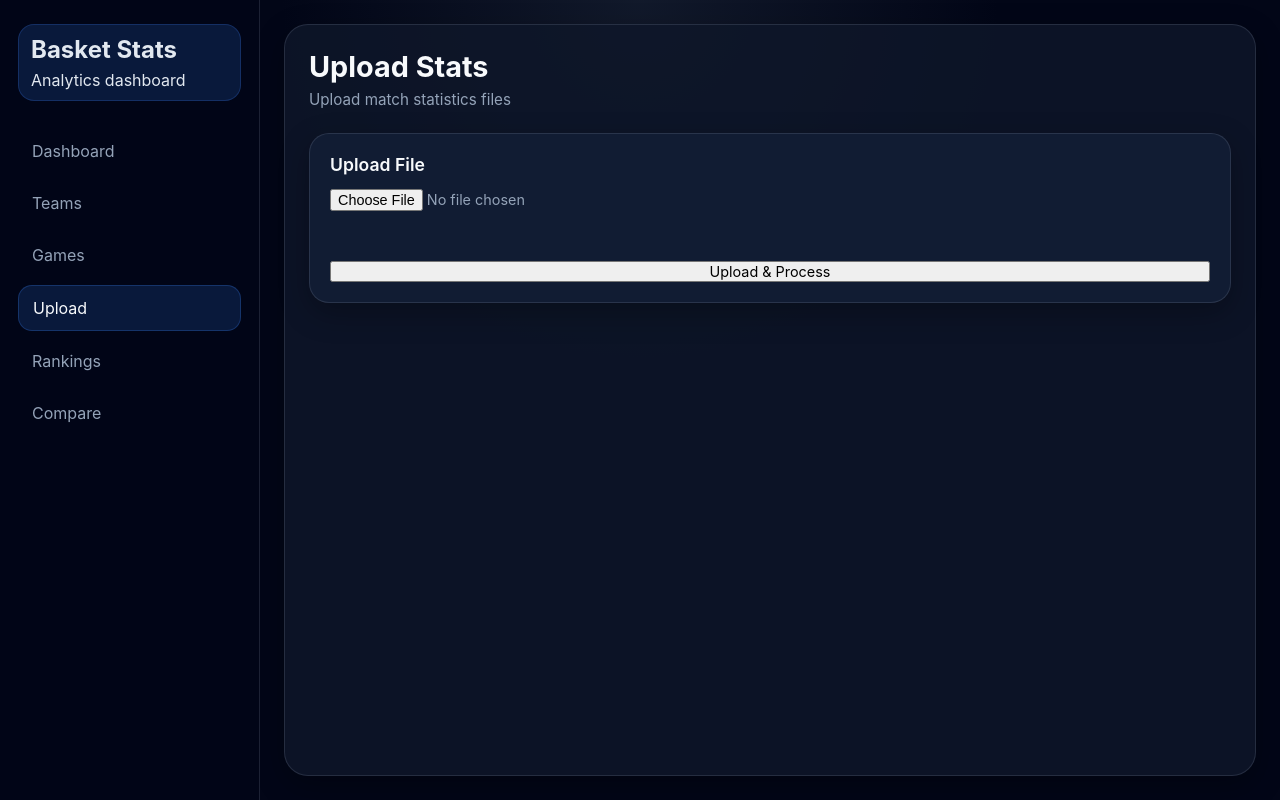
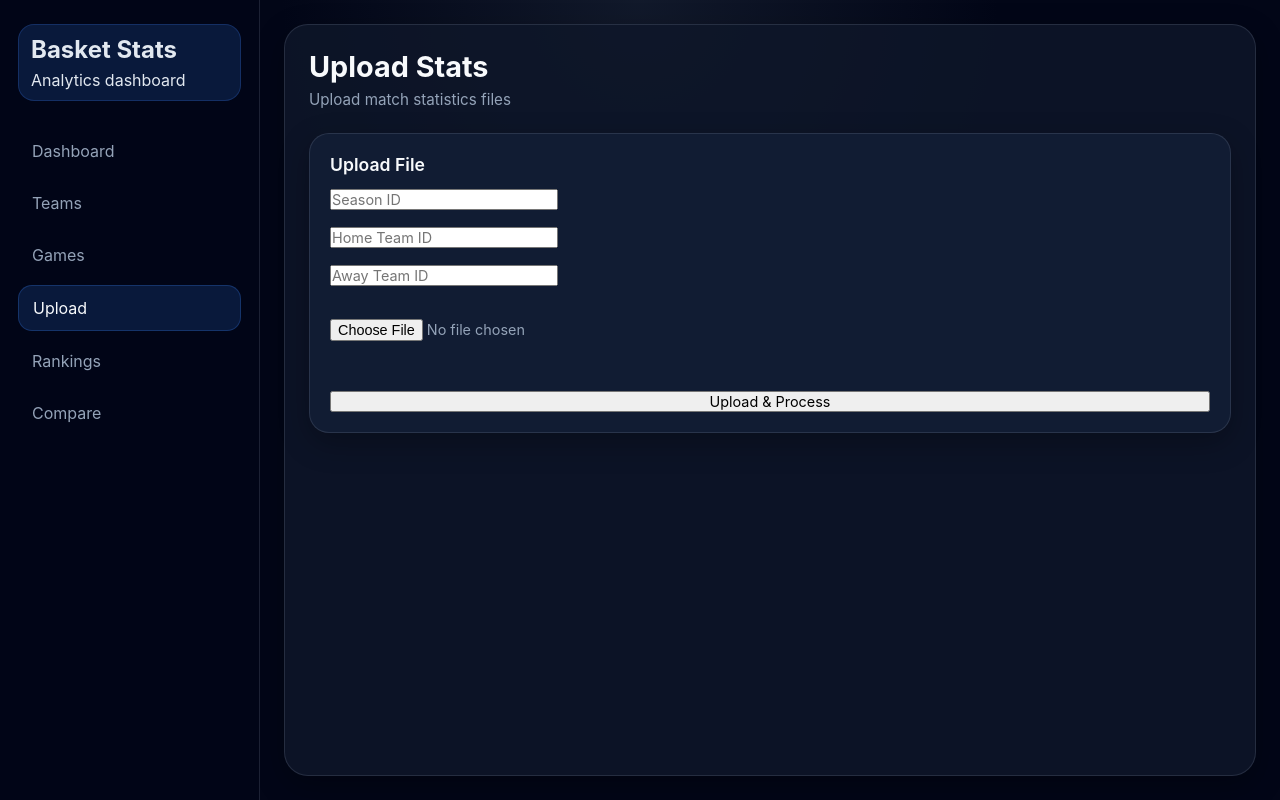
Before and after one commit to Edgarmontenegro123/basket-stats-frontend, a React (Vite) app: page /upload-stats in a window 1280 px wide. Built offline with nearby package versions, Linux system fonts and the light colour scheme.

Commit message:
♻️ refactor: remove hardcoded IDs from game creation and control them from UI inputs

```diff
--- a/src/components/pages/UploadStatsPage.tsx
+++ b/src/components/pages/UploadStatsPage.tsx
@@ -12,6 +12,9 @@ import {
 } from '../services/api.ts';
 
 const UploadStatsPage = () => {
+    const [seasonId, setSeasonId] = useState('');
+    const [homeTeamId, setHomeTeamId] = useState('');
+    const [awayTeamId, setAwayTeamId] = useState('');
     const [file, setFile] = useState<File | null>(null);
     const [players, setPlayers] = useState<PlayerStats[]>([]);
 
@@ -23,7 +26,11 @@ const UploadStatsPage = () => {
 
         try {
             // 1. Crear game
-            const game = await createGame();
+            if (!seasonId || !homeTeamId || !awayTeamId) {
+                alert('Complete all IDs');
+                return;
+            }
+            const game = await createGame(seasonId, homeTeamId, awayTeamId);
 
             // 2. Subir pdf
             const upload = await uploadStats(game.id, file);
@@ -49,6 +56,32 @@ const UploadStatsPage = () => {
             />
 
             <SectionCard title='Upload File'>
+                <div>
+                    <input
+                        placeholder='Season ID'
+                        value={seasonId}
+                        onChange={(e) => setSeasonId(e.target.value)}
+                        />
+
+                    <br/><br/>
+
+                    <input
+                        placeholder='Home Team ID'
+                        value={homeTeamId}
+                        onChange={(e) => setHomeTeamId(e.target.value)}
+                        />
+
+                    <br/><br/>
+
+                    <input
+                        placeholder='Away Team ID'
+                        value={awayTeamId}
+                        onChange={(e) => setAwayTeamId(e.target.value)}
+                    />
+                </div>
+
+                <br/>
+
                 <input
                     type='file'
                     accept='.pdf'
--- a/src/components/services/api.ts
+++ b/src/components/services/api.ts
@@ -1,13 +1,17 @@
-export const createGame = async () => {
+export const createGame = async (
+    seasonId: string,
+    homeTeamId: string,
+    awayTeamId: string,
+) => {
     const res = await fetch("http://localhost:8080/games", {
         method: "POST",
         headers: {
             "Content-Type": "application/json",
         },
         body: JSON.stringify({
-            season_id: "20260511014809.743188",
-            home_team_id: "20260511014613.823856",
-            away_team_id: "20260511014645.590632",
+            season_id: seasonId,
+            home_team_id: homeTeamId,
+            away_team_id: awayTeamId,
             game_date: new Date().toISOString(),
             status: "scheduled",
         }),
```
